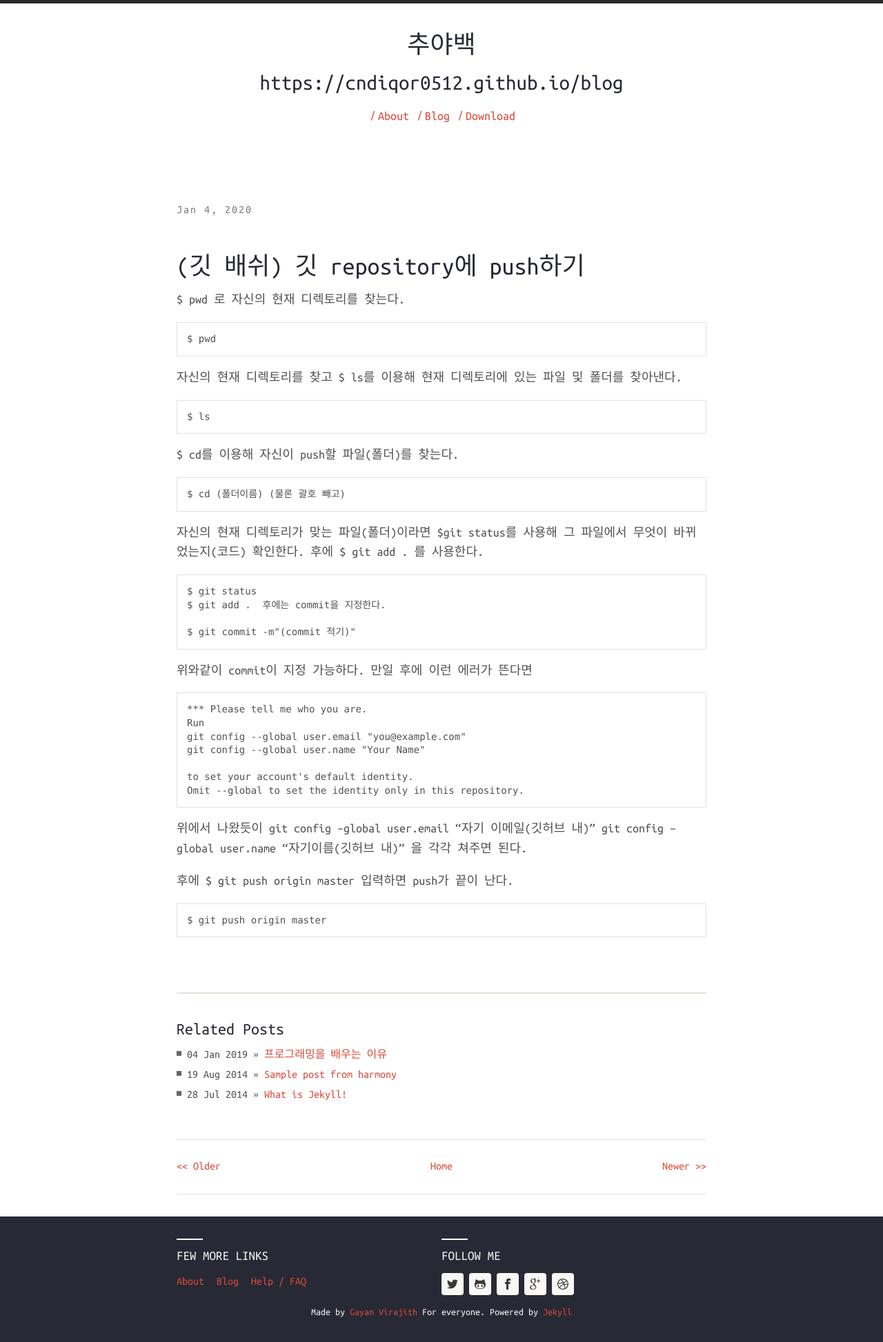
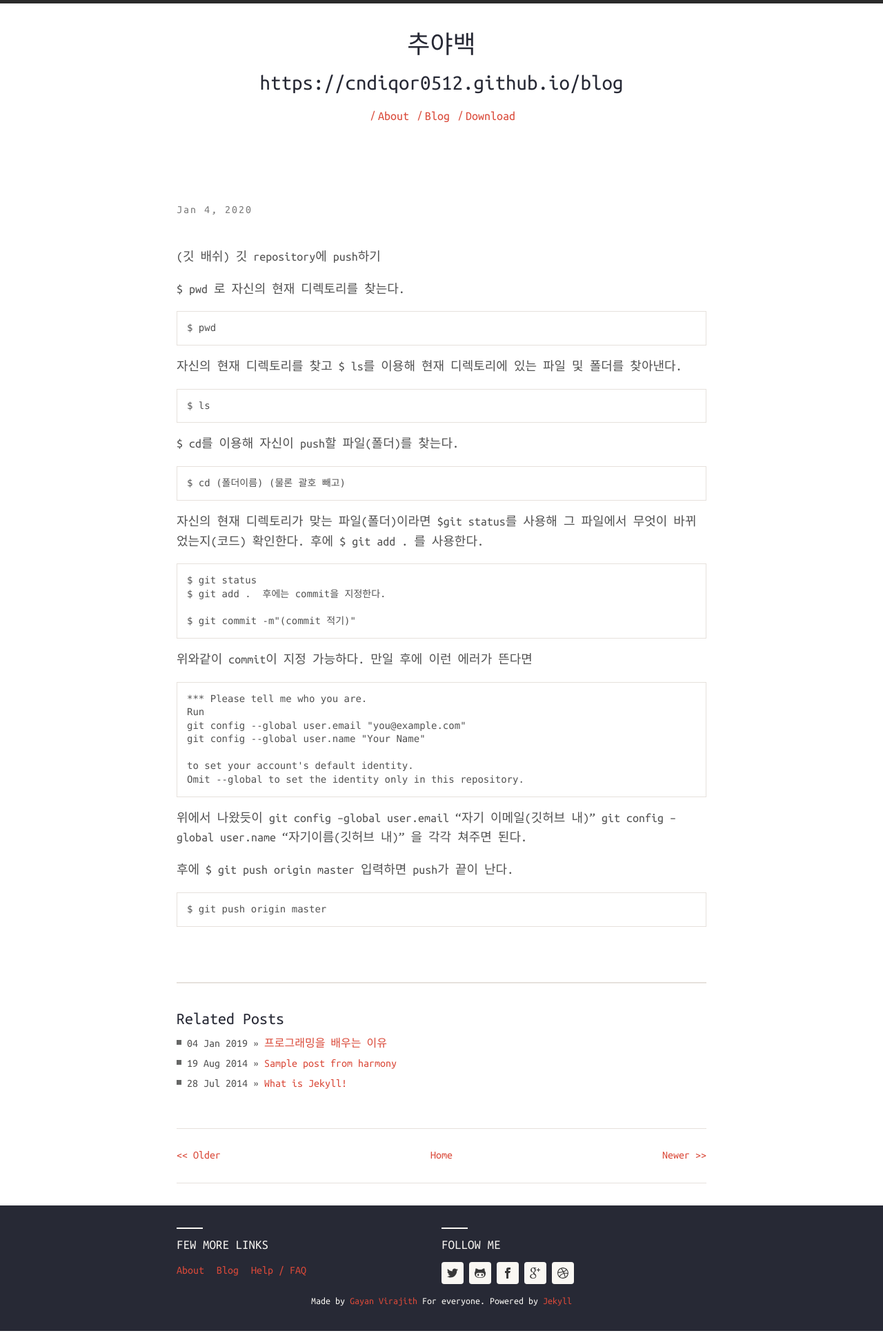
Before and after one commit to cndiqor0512/blog, a Jekyll site: the page built from _posts/2019-01-04-(깃배쉬)-깃-repository에-push하기.markdown, in a window 1280 px wide. Shown: the whole page at 69% size. Built offline with Jekyll 4.4.1, drawn with Linux system fonts in a browser that asks for light colours; nearby versions of some CDN libraries; our own code applies the rules of GitHub Pages for plain Markdown files.

```diff
--- a/_posts/2019-01-04-(깃배쉬)-깃-repository에-push하기.markdown
+++ b/_posts/2019-01-04-(깃배쉬)-깃-repository에-push하기.markdown
@@ -1,6 +1,6 @@
 ---
 layout: post
-title:  "(깃배쉬) 깃 repository에 push하기"
+title:  "깃배쉬  깃 repository에 push하기"
 date:   2019-01-04 10:09:38
 description: 깃 배쉬로 깃 repository에 push하기
 categories: 기타
@@ -8,7 +8,8 @@ categories: 기타
 - jekyll
 ---
 
-# (깃 배쉬) 깃 repository에 push하기
+(깃 배쉬) 깃 repository에 push하기
+
 $ pwd 로 자신의 현재 디렉토리를 찾는다.
 
     $ pwd
--- a/_posts/2019-01-04-프로그래밍을-배우는-이유.markdown
+++ b/_posts/2019-01-04-프로그래밍을-배우는-이유.markdown
@@ -8,7 +8,7 @@ categories:
 - jekyll
 ---
 
-프로그래밍을 배우는 이유:
+프로그래밍을 배우는 이유
 
 4차산업혁명 시대인데, 빠르게 변화하는 세상 속에서 변화를 따라가려면,컴퓨터산업쪽으로 진로를 택하는 것이 좋겠다 싶었는데, 이런 저런 프로그램을 만들면서 컴퓨터가 내가 명령하는대로 움직이고, 내가 명령하는대로 입.출력을 한다는 것이 흥미롭고, 이런저런 프로그램을 만들어서 다른 사람들에게 편리한 생활을 할 수 있도록 도와주고 싶다.
 
```
